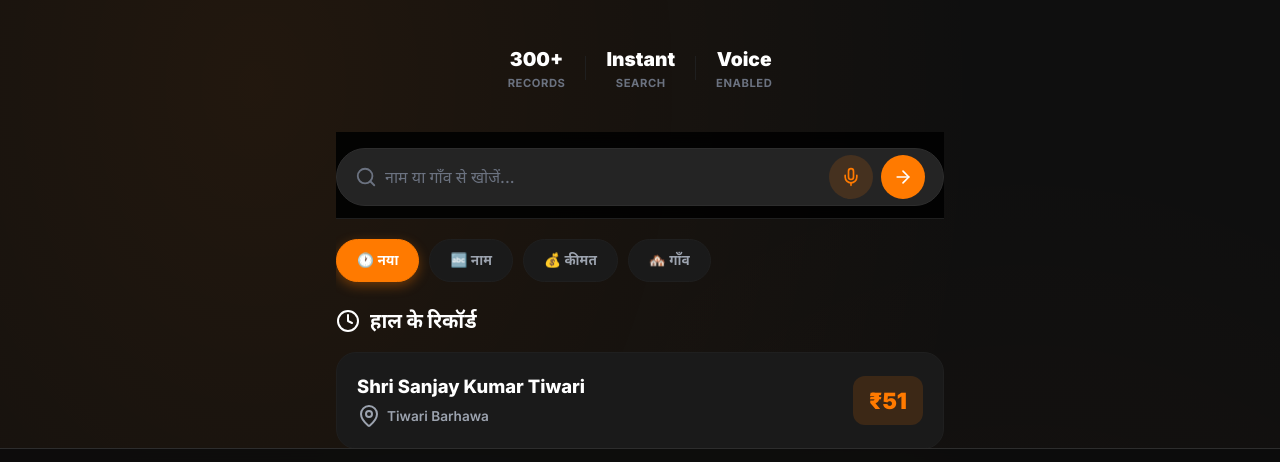
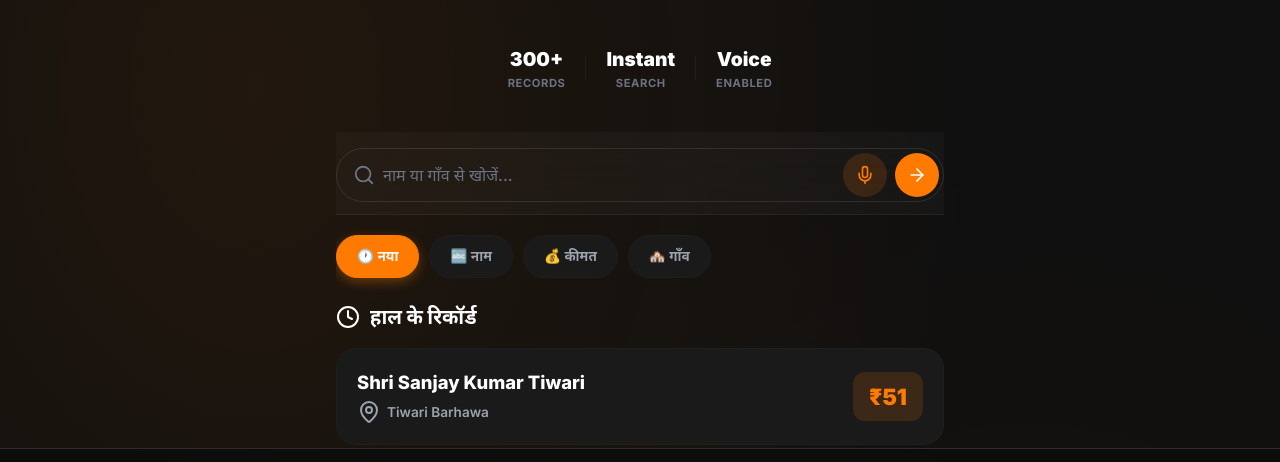
Before and after one commit to c4chandan/MydadsVillage-directory, a plain HTML site: page index.html in a window 1280 px wide. Shown: the part 259-721 px from the top of the page. Drawn offline with nearby package versions, Linux system fonts and the light colour scheme.

Commit message:
Clean search bar - remove dark layers, use glass effect

```diff
--- a/styles.css
+++ b/styles.css
@@ -222,28 +222,27 @@ input, button, select, textarea {
     position: sticky;
     top: 0;
     z-index: 100;
-    background: rgba(3, 3, 3, 0.95);
-    backdrop-filter: blur(16px);
+    background: rgba(255, 255, 255, 0.03);
+    backdrop-filter: blur(20px);
+    -webkit-backdrop-filter: blur(20px);
     padding: 16px 0 12px;
     margin-bottom: 8px;
-    border-bottom: 1px solid var(--border);
+    border-bottom: 1px solid rgba(255, 255, 255, 0.05);
 }
 
 .search-box {
     display: flex;
     align-items: center;
-    background: var(--surface-elevated);
-    border: 1px solid var(--border-light);
+    background: transparent;
+    border: 1px solid rgba(255, 255, 255, 0.1);
     border-radius: var(--radius-xl);
-    padding: 6px 18px;
+    padding: 4px 4px 4px 16px;
     transition: all 0.4s cubic-bezier(0.175, 0.885, 0.32, 1.275);
 }
 
 .search-box:focus-within {
     border-color: var(--accent);
-    background: #1a1a1a;
-    box-shadow: var(--shadow-glow);
-    transform: scale(1.01);
+    box-shadow: 0 0 0 1px var(--accent-glow), var(--shadow-glow);
 }
 
 .search-box input {
```
